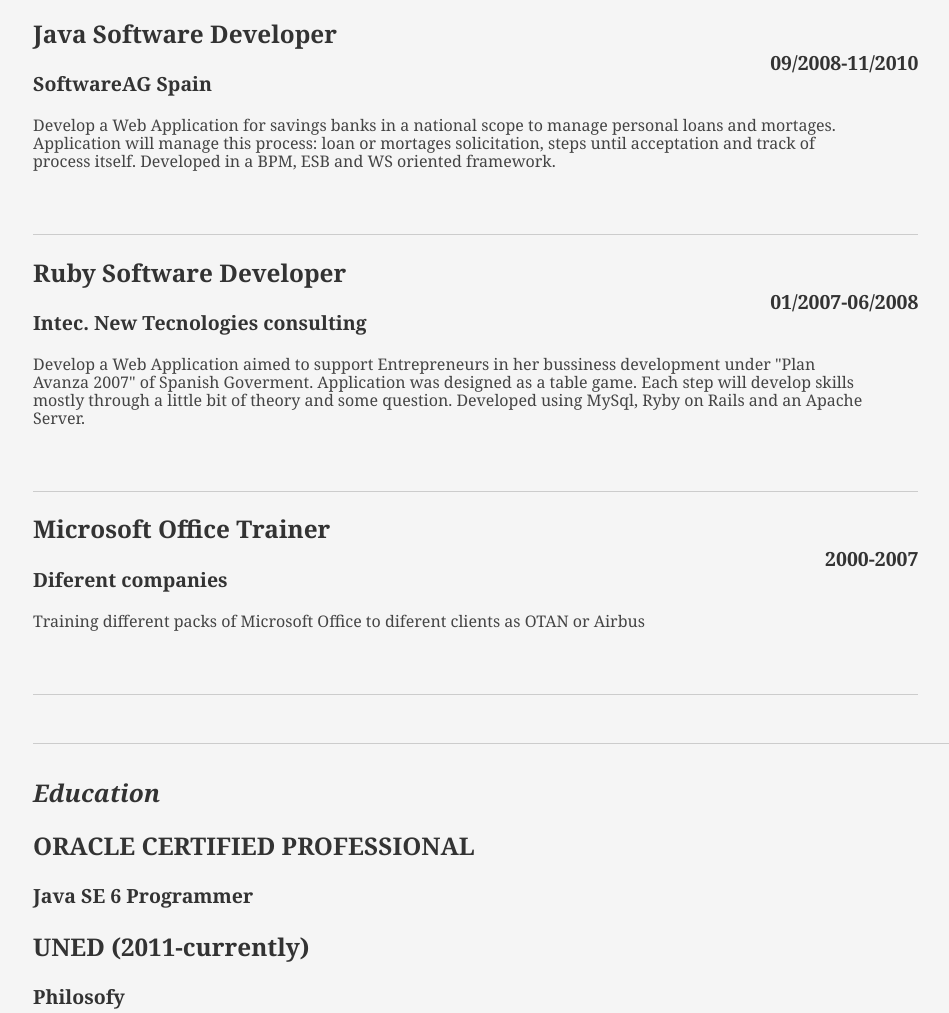
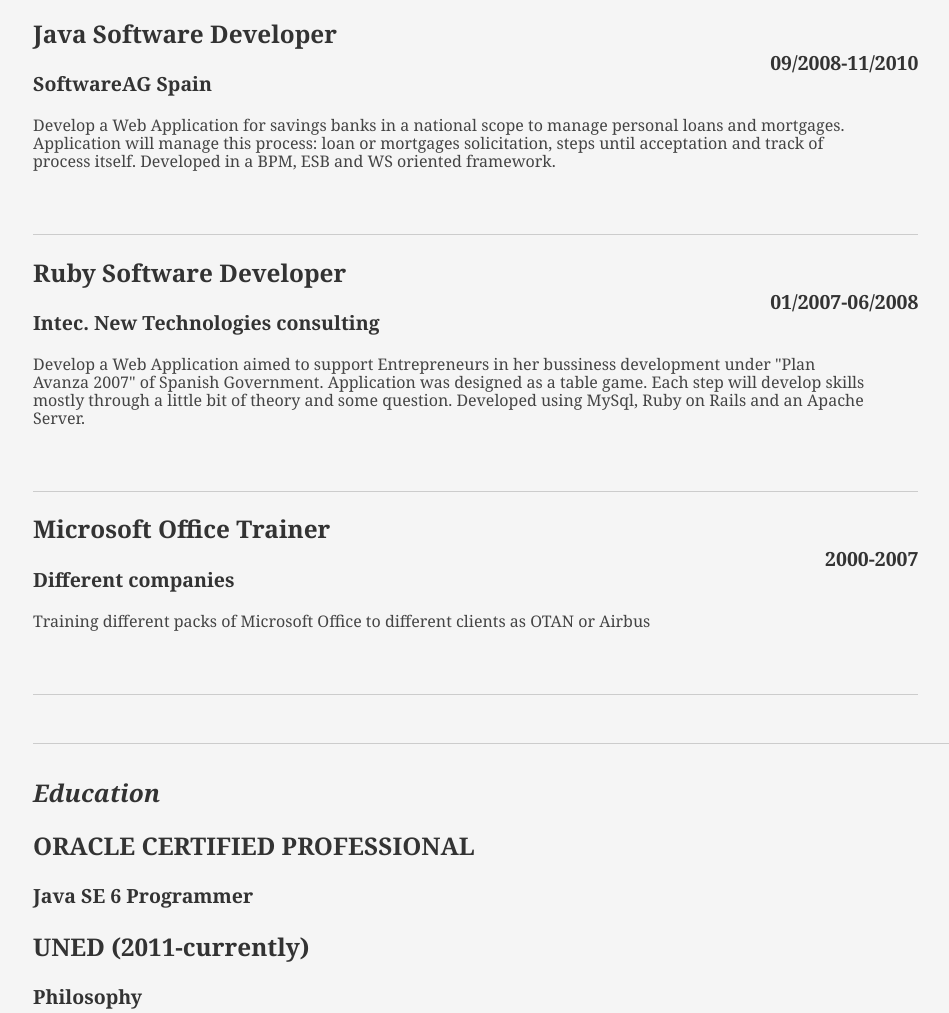
Before and after one commit to franciscolopezsancho/cv, a plain HTML site: page index.html in a window 1280 px wide. Shown: the part 2098-3111 px from the top of the page, without its empty margins (55-1004 px from the left). Drawn offline with Linux system fonts and the light colour scheme; a small style sheet from the web is missing.

Commit message:
correcting misspellings

```diff
--- a/index.html
+++ b/index.html
@@ -80,7 +80,7 @@
 								<li>JSF, Spring</li>
 								<li>JPA, EJB</li>
 								<li>Javascript: Backbone,Knockout,jQuery</li>
-								<li>SOA, Webservices</li>
+								<li>SOA, Web Services</li>
 								<li>AWS: EC2,S3,Elastic Transcoder,OpsWork</li>
 								<li>BPM, ESB</li>
 								<li>Subversion,Git</li>
@@ -93,7 +93,7 @@
 								<li>VMWare: Workstation</li>
                				 	<li>VirtualBox</li>
 								<li><strong>Databases</strong></li>
-								<li>SLQ Server, Oracle, MySql</li>
+								<li>SQL Server, Oracle, MySql</li>
 								<li><strong>OS</strong></li>
 								<li>UNIX (Linux , AIX, OSX)</li>
 								<li class="last">Windows Server (2003 and 2008)</li>
@@ -152,26 +152,26 @@
 								<h2>Java Software Developer</h2>
 								<h3>SoftwareAG Spain</h3>
 								<h4>09/2008-11/2010</h4>
-								<p>Develop a Web Application for savings banks in a national scope to manage personal loans and mortages.
-									Application will  manage this process: loan or mortages solicitation, steps until acceptation and track of process itself.
+								<p>Develop a Web Application for savings banks in a national scope to manage personal loans and mortgages.
+									Application will  manage this process: loan or mortgages solicitation, steps until acceptation and track of process itself.
 									Developed in a BPM, ESB and WS oriented framework.
 								</p>
 							</div>
 
 							<div class="job">
 								<h2>Ruby Software Developer</h2>
-								<h3>Intec. New Tecnologies consulting</h3>
+								<h3>Intec. New Technologies consulting</h3>
 								<h4>01/2007-06/2008</h4>
-								<p>Develop a Web Application aimed to support Entrepreneurs in her bussiness development under "Plan Avanza 2007" of Spanish Goverment.
+								<p>Develop a Web Application aimed to support Entrepreneurs in her bussiness development under "Plan Avanza 2007" of Spanish Government.
 									Application was designed as a table game. Each step will develop skills mostly through a little bit of theory and some question.
-								Developed using MySql, Ryby on Rails and an Apache Server. </p>
+								Developed using MySql, Ruby on Rails and an Apache Server. </p>
 							</div>
 
 							<div class="job">
 								<h2>Microsoft Office Trainer</h2>
-								<h3>Diferent companies</h3>
+								<h3>Different companies</h3>
 								<h4>2000-2007</h4>
-                				<p>Training different packs of Microsoft Office to diferent clients as OTAN or Airbus</p>
+                				<p>Training different packs of Microsoft Office to different clients as OTAN or Airbus</p>
 							</div>
 
 
@@ -188,7 +188,7 @@
 						</div>
 						<div class="yui-u">
 							<h2>UNED (2011-currently)</h2>
-							<h3>Philosofy</h3>
+							<h3>Philosophy</h3>
 						</div>
 
 					</div><!--// .yui-gf -->
```
